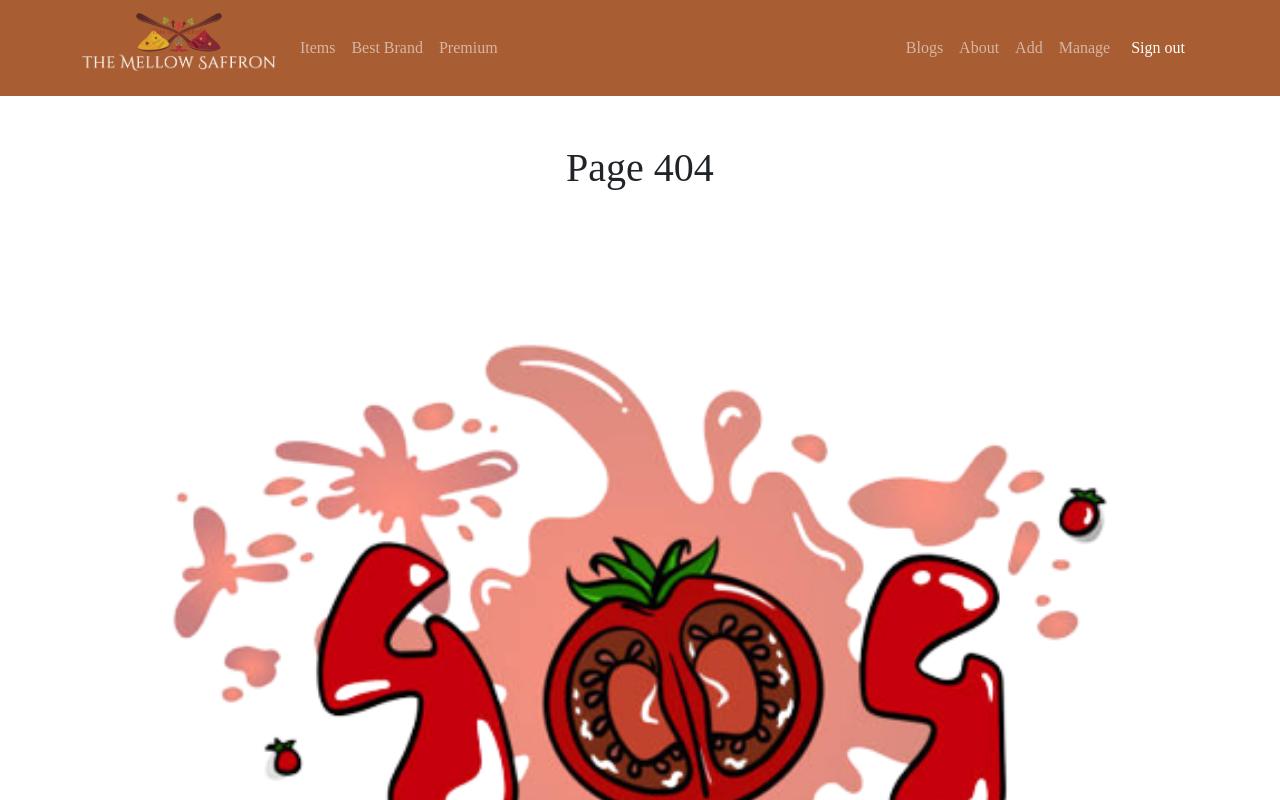
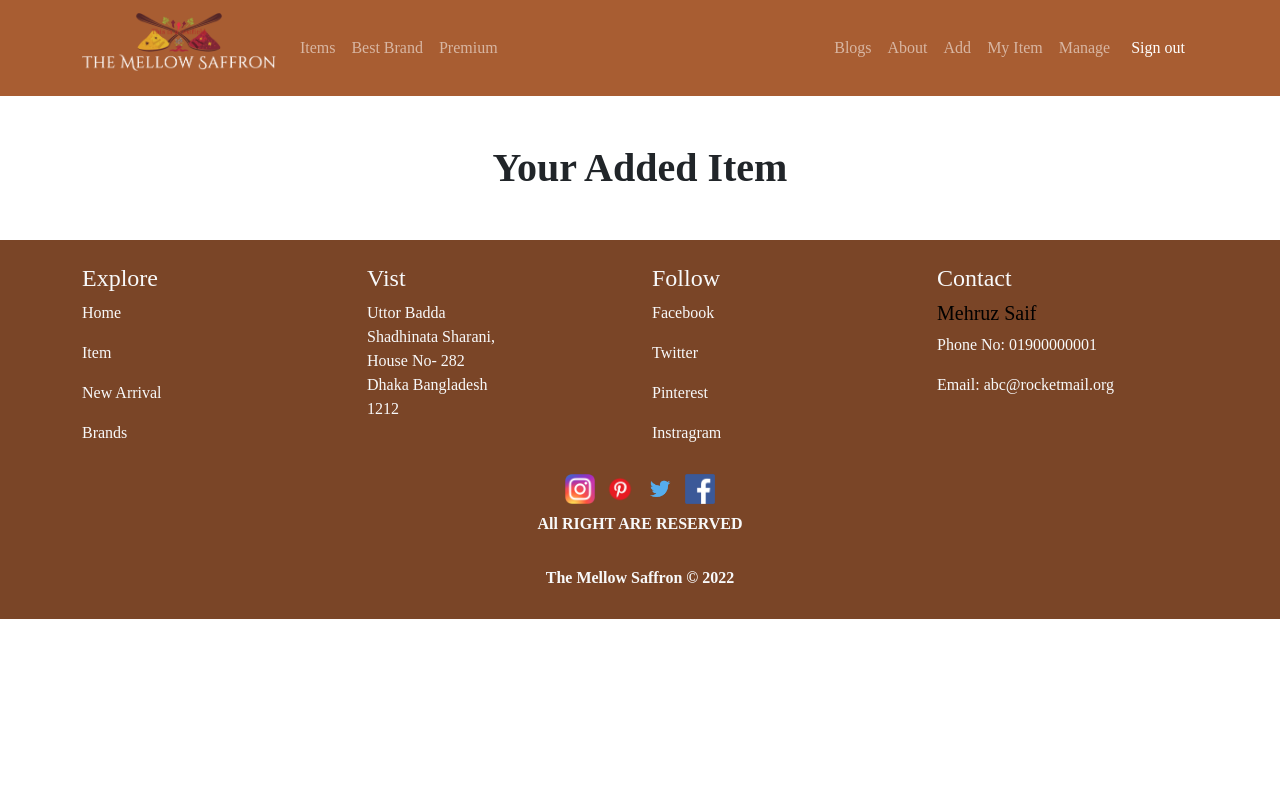
Before and after one commit to MehruzSaif/the-mellow-saffron-warehouse-management, a React (Create React App) app: page /myitem in a window 1280 px wide. Shown: the top 800 px of the page. Built offline with nearby package versions, Linux system fonts and the light colour scheme; no server answers; sample sign-in values are in the browser's storage; a web font is replaced by a local one.

Commit message:
myItem route setted

```diff
--- a/src/App.js
+++ b/src/App.js
@@ -13,6 +13,7 @@ import AddItem from './Pages/AddItem/AddItem';
 import ManageItems from './Pages/ManageItems/ManageItems';
 import UpdateItem from './Pages/UpdateItem/UpdateItem/UpdateItem';
 import Blogs from './Pages/Blogs/Blogs';
+import MyItem from './Pages/MyItem/MyItem';
 
 function App() {
   return (
@@ -38,6 +39,12 @@ function App() {
           </RequireAuth>
         }></Route>
 
+        <Route path='/myitem' element={
+          <RequireAuth>
+            <MyItem></MyItem>
+          </RequireAuth>
+        }></Route>
+
         <Route path='/manage' element={
           <RequireAuth>
             <ManageItems></ManageItems>
--- a/src/Pages/ManageItems/ManageItems.js
+++ b/src/Pages/ManageItems/ManageItems.js
@@ -24,7 +24,7 @@ const ManageItems = () => {
     }
     return (
         <div className='w-50 mx-auto'>
-            <h2 className='text-center'>Manage your products</h2>
+            <h2 className='text-center my-5'>Manage your products</h2>
             {
                 items.map(product => <div key={product._id}>
                     <Table class="css-serial" striped bordered hover variant="dark">
--- /dev/null
+++ b/src/Pages/MyItem/MyItem.js
@@ -0,0 +1,11 @@
+import React from 'react';
+
+const MyItem = () => {
+    return (
+        <div>
+            <h1 className='text-center my-5'><b>Your Added Item</b></h1>
+        </div>
+    );
+};
+
+export default MyItem;
--- a/src/Pages/Shared/Header/Header.js
+++ b/src/Pages/Shared/Header/Header.js
@@ -36,6 +36,7 @@ const Header = () => {
                             {
                                 user && <>
                                     <Nav.Link as={Link} to="additem">Add</Nav.Link>
+                                    <Nav.Link as={Link} to="myitem">My Item</Nav.Link>
                                     <Nav.Link as={Link} to="manage">Manage</Nav.Link>
                                 </>
                             }
```
